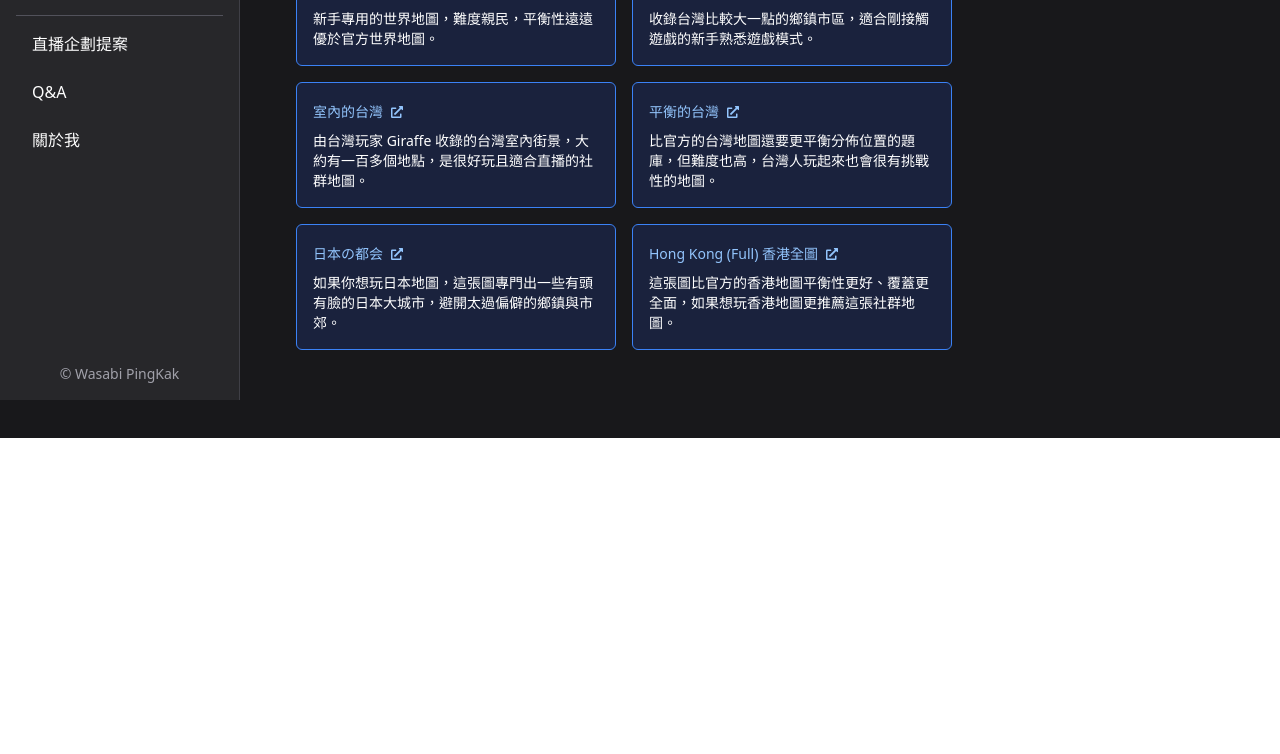
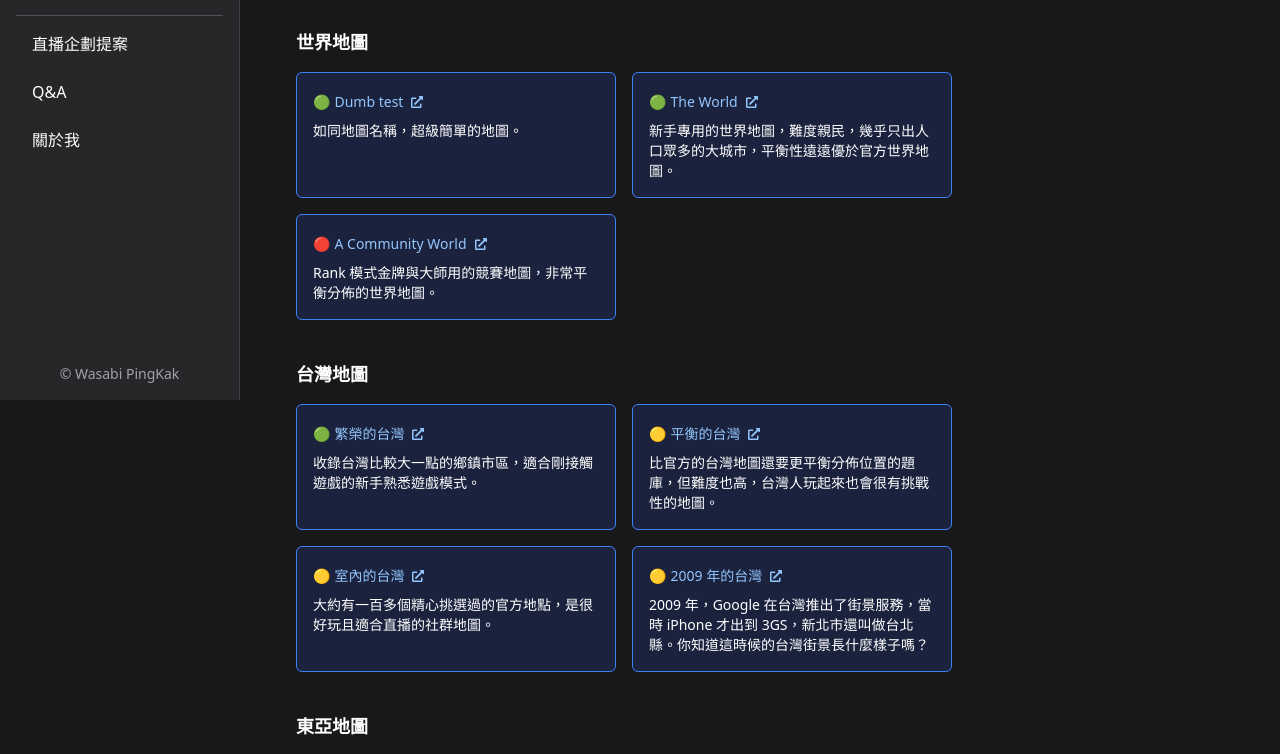
Before and after one commit to WasabiPingKak/GeoPingKak, a Next.js app in the folder frontend/: page /community-maps in a window 1280 px wide. Shown: the part 400-1154 px from the top of the page. Before the commit the page ends 838 px from the top, so only its background shows below. Built offline with nearby package versions, Linux system fonts and the light colour scheme.

Commit message:
Update community map page layout

```diff
--- a/frontend/components/community-maps/CommunityMapList.tsx
+++ b/frontend/components/community-maps/CommunityMapList.tsx
@@ -4,38 +4,90 @@ import MapLinkCard from "@/components/shared/MapLinkCard";
 
 export default function CommunityMapList() {
   return (
-    <section>
+    <section className="space-y-10">
+      {/* 難度說明區 */}
+      <p className="text-lg font-semibold text-white mb-4">
+        🟢 簡單　🟡 中等　🔴 困難
+      </p>
+      {/* 世界地圖 */}
+      <div>
+        <h2 className="text-lg font-semibold text-white mb-4">世界地圖</h2>
         <div className="flex flex-wrap gap-4">
+          <MapLinkCard
+            label="Dumb test"
+            url="https://www.geoguessr.com/maps/57357d9f77abe957e8cfd15f"
+            description="如同地圖名稱，超級簡單的地圖。"
+            difficulty="🟢"
+          />
           <MapLinkCard
             label="The World"
             url="https://www.geoguessr.com/maps/66014417ff2366aa9a7504df"
-          description="新手專用的世界地圖，難度親民，平衡性遠遠優於官方世界地圖。"
+            description="新手專用的世界地圖，難度親民，幾乎只出人口眾多的大城市，平衡性遠遠優於官方世界地圖。"
+            difficulty="🟢"
           />
+          <MapLinkCard
+            label="A Community World"
+            url="https://www.geoguessr.com/maps/62a44b22040f04bd36e8a914"
+            description="Rank 模式金牌與大師用的競賽地圖，非常平衡分佈的世界地圖。"
+            difficulty="🔴"
+          />
+        </div>
+      </div>
+
+      {/* 台灣地圖 */}
+      <div>
+        <h2 className="text-lg font-semibold text-white mb-4">台灣地圖</h2>
+        <div className="flex flex-wrap gap-4">
           <MapLinkCard
             label="繁榮的台灣"
             url="https://www.geoguessr.com/maps/628ba06e86224535a5956cae"
             description="收錄台灣比較大一點的鄉鎮市區，適合剛接觸遊戲的新手熟悉遊戲模式。"
-        />
-        <MapLinkCard
-          label="室內的台灣"
-          url="https://www.geoguessr.com/maps/688b7cbe957ea7281be46179"
-          description="由台灣玩家 Giraffe 收錄的台灣室內街景，大約有一百多個地點，是很好玩且適合直播的社群地圖。"
+            difficulty="🟢"
           />
           <MapLinkCard
             label="平衡的台灣"
             url="https://www.geoguessr.com/maps/634ed0789d28f1547612b2cd"
             description="比官方的台灣地圖還要更平衡分佈位置的題庫，但難度也高，台灣人玩起來也會很有挑戰性的地圖。"
+            difficulty="🟡"
           />
+          <MapLinkCard
+            label="室內的台灣"
+            url="https://www.geoguessr.com/maps/688b7cbe957ea7281be46179"
+            description="大約有一百多個精心挑選過的官方地點，是很好玩且適合直播的社群地圖。"
+            difficulty="🟡"
+          />
+          <MapLinkCard
+            label="2009 年的台灣"
+            url="https://www.geoguessr.com/maps/688b7cbe957ea7281be46179"
+            description="2009 年，Google 在台灣推出了街景服務，當時 iPhone 才出到 3GS，新北市還叫做台北縣。你知道這時候的台灣街景長什麼樣子嗎？"
+            difficulty="🟡"
+          />
+        </div>
+      </div>
+
+      {/* 東亞地圖 */}
+      <div>
+        <h2 className="text-lg font-semibold text-white mb-4">東亞地圖</h2>
+        <div className="flex flex-wrap gap-4">
           <MapLinkCard
             label="日本の都会"
             url="https://www.geoguessr.com/maps/679df3ca311b366ecb41e41b"
             description="如果你想玩日本地圖，這張圖專門出一些有頭有臉的日本大城市，避開太過偏僻的鄉鎮與市郊。"
+            difficulty="🟢"
+          />
+          <MapLinkCard
+            label="A Balanced Japan"
+            url="https://www.geoguessr.com/maps/631a309ba54a618fca31960a"
+            description="平衡分佈的日本地圖，難度偏高，日本的任何角落都會出現。"
+            difficulty="🔴"
           />
           <MapLinkCard
             label="Hong Kong (Full) 香港全圖"
             url="https://www.geoguessr.com/maps/62ada63d0e12bba96e27fe40"
             description="這張圖比官方的香港地圖平衡性更好、覆蓋更全面，如果想玩香港地圖更推薦這張社群地圖。"
+            difficulty="🟡"
           />
+        </div>
       </div>
     </section>
   );
--- a/frontend/components/community-maps/RecommendedMapIntro.tsx
+++ b/frontend/components/community-maps/RecommendedMapIntro.tsx
@@ -9,7 +9,7 @@ export default function RecommendedMapIntro() {
       <section className="rounded-xl border border-zinc-700/60 bg-zinc-800/30 p-4 md:p-5 mb-6">
         <div className="space-y-2 text-sm leading-relaxed text-muted-foreground">
           <p className="text-orange-300 font-medium">
-            如果你已經是 GeoGuessr 的付費玩家，這裡推薦的地圖會為你解鎖更多玩法的可能性。<br />
+            如果你已經是 GeoGuessr 的付費玩家，這裡推薦的地圖有更多玩法的可能性。<br />
             相較於我們網站所能提供的每日挑戰與少數免費連結，這些社群地圖涵蓋更多風格與難度，適合在直播或進階遊玩時使用。
           </p>
           <p>
--- a/frontend/components/shared/MapLinkCard.tsx
+++ b/frontend/components/shared/MapLinkCard.tsx
@@ -1,3 +1,4 @@
+// src/components/shared/MapLinkCard.tsx
 import React from "react";
 import { FaExternalLinkAlt } from "react-icons/fa";
 
@@ -5,6 +6,7 @@ interface MapLinkCardProps {
   label: string;
   url: string;
   description: string;
+  difficulty?: string; // 例如 "🟢"、"🟡"、"🔴"
   className?: string;
 }
 
@@ -12,6 +14,7 @@ export default function MapLinkCard({
   label,
   url,
   description,
+  difficulty,
   className = "",
 }: MapLinkCardProps) {
   return (
@@ -22,6 +25,7 @@ export default function MapLinkCard({
         rel="noopener noreferrer"
         className="inline-flex items-center text-blue-300 font-medium text-sm hover:underline"
       >
+        {difficulty && <span className="mr-1">{difficulty}</span>}
         {label}
         <FaExternalLinkAlt className="ml-2 h-3 w-3" />
       </a>
```
Lines whose indentation alone changed are shown as unchanged.
